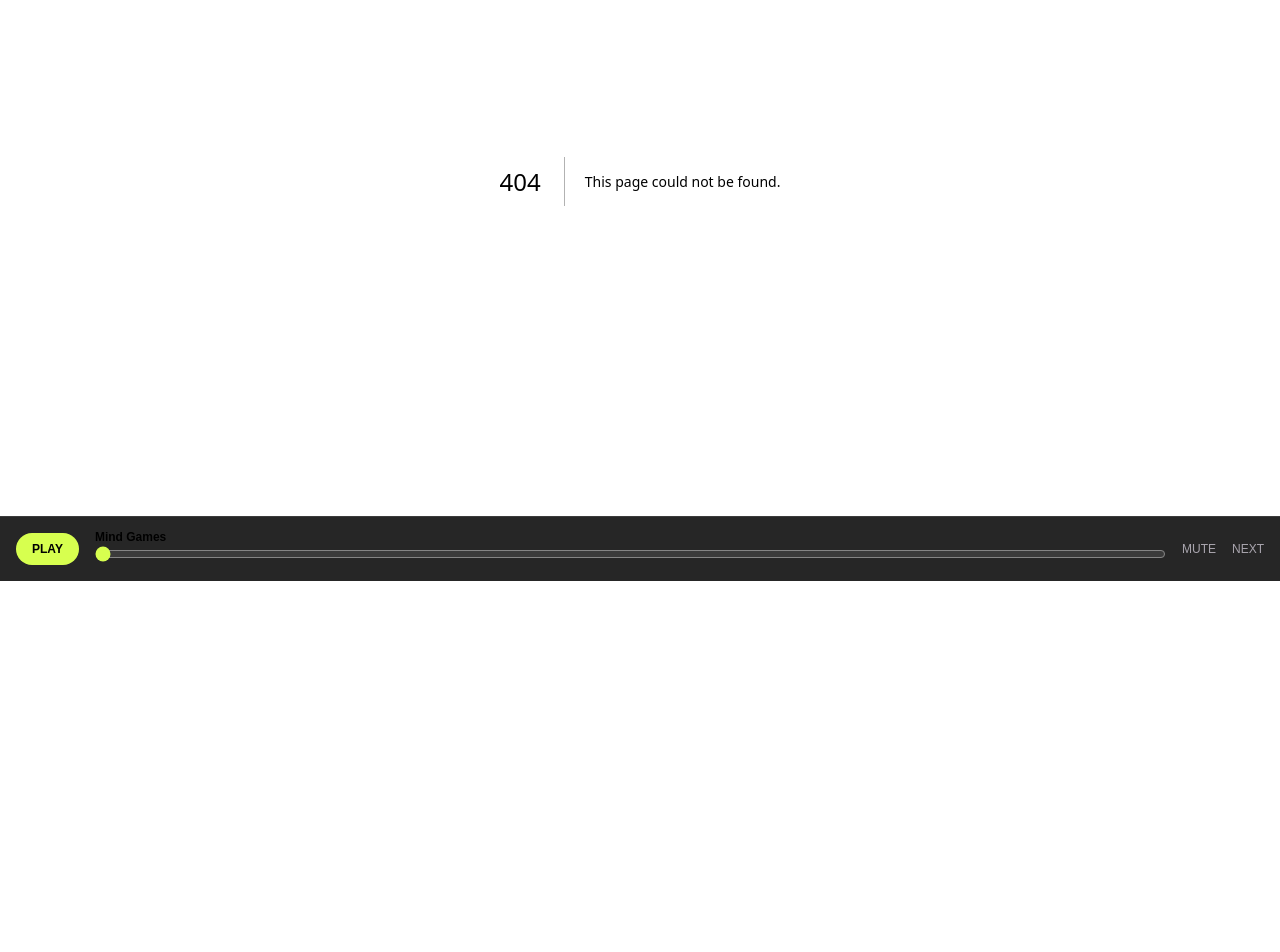
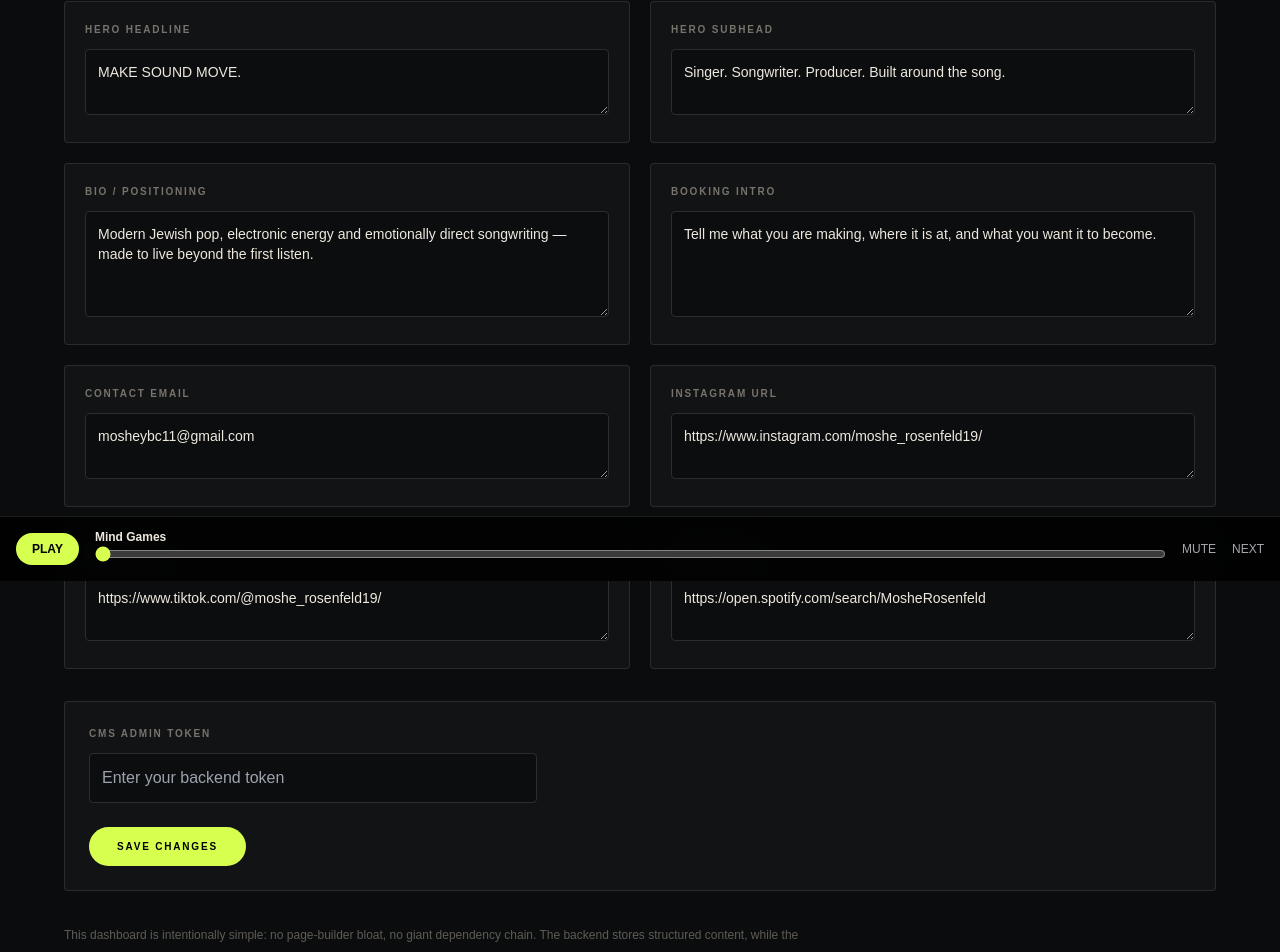
Before and after one commit to mosheshlomorosenfeld-alt/rosenfeld-productions-website, a Next.js app: page /admin in a window 1280 px wide. Before the commit this address had no page. Shown: the part 219-1171 px from the top of the page. Before the commit the page ends 896 px from the top, so only its background shows below. Built offline with nearby package versions, Linux system fonts and the light colour scheme; no server answers.

Commit message:
Add full site content editor dashboard

```diff
--- /dev/null
+++ b/src/app/admin/page.tsx
@@ -0,0 +1,67 @@
+'use client';
+
+import { useState } from 'react';
+
+const CMS_URL = process.env.NEXT_PUBLIC_CMS_URL || 'http://localhost:8787';
+
+const initial = {
+  heroTitle: 'MAKE SOUND MOVE.',
+  heroSubtitle: 'Singer. Songwriter. Producer. Built around the song.',
+  bio: 'Modern Jewish pop, electronic energy and emotionally direct songwriting — made to live beyond the first listen.',
+  email: 'mosheybc11@gmail.com',
+  instagram: 'https://www.instagram.com/moshe_rosenfeld19/',
+  tiktok: 'https://www.tiktok.com/@moshe_rosenfeld19/',
+  spotify: 'https://open.spotify.com/search/MosheRosenfeld',
+  bookingNote: 'Tell me what you are making, where it is at, and what you want it to become.',
+};
+
+export default function AdminPage() {
+  const [data, setData] = useState(initial);
+  const [token, setToken] = useState('');
+  const [message, setMessage] = useState('');
+
+  function change(key: keyof typeof initial, value: string) {
+    setData(current => ({ ...current, [key]: value }));
+  }
+
+  async function save() {
+    setMessage('Saving…');
+    try {
+      const response = await fetch(`${CMS_URL}/api/site`, {
+        method: 'PUT',
+        headers: { 'Content-Type': 'application/json', Authorization: `Bearer ${token}` },
+        body: JSON.stringify(data),
+      });
+      if (!response.ok) throw new Error(await response.text());
+      setMessage('Saved. The public site will use the new content when the CMS is connected.');
+    } catch (error) {
+      setMessage(`Could not save: ${error instanceof Error ? error.message : 'CMS unavailable'}`);
+    }
+  }
+
+  return (
+    <main className="min-h-screen bg-[#0b0c0d] px-5 py-10 text-[#eee9df] md:px-10">
+      <div className="mx-auto max-w-6xl">
+        <header className="flex flex-col gap-5 border-b border-white/10 pb-8 md:flex-row md:items-end md:justify-between">
+          <div><p className="text-[10px] font-bold uppercase tracking-[.3em] text-[#d7ff4f]">Rosenfeld Productions / CMS</p><h1 className="mt-3 text-5xl font-black tracking-[-.06em]">SITE CONTROL.</h1><p className="mt-3 text-sm text-[#85817a]">One place to change the words, links and creative direction.</p></div>
+          <a href="../" className="rounded-full border border-white/15 px-5 py-3 text-[10px] font-bold uppercase tracking-[.16em]">View site ↗</a>
+        </header>
+
+        <section className="mt-10 grid gap-5 md:grid-cols-2">
+          {([
+            ['heroTitle', 'Hero headline'], ['heroSubtitle', 'Hero subhead'], ['bio', 'Bio / positioning'], ['bookingNote', 'Booking intro'], ['email', 'Contact email'], ['instagram', 'Instagram URL'], ['tiktok', 'TikTok URL'], ['spotify', 'Spotify URL'],
+          ] as const).map(([key, label]) => (
+            <label key={key} className="block rounded border border-white/10 bg-[#121314] p-5"><span className="mb-3 block text-[10px] font-bold uppercase tracking-[.18em] text-[#77736d]">{label}</span><textarea value={data[key]} onChange={event => change(key, event.target.value)} rows={key === 'bio' || key === 'bookingNote' ? 4 : 2} className="w-full resize-y rounded border border-[#2b2c2e] bg-[#0c0d0e] p-3 text-sm outline-none focus:border-[#77736d]" /></label>
+          ))}
+        </section>
+
+        <section className="mt-8 rounded border border-white/10 bg-[#121314] p-6">
+          <label className="block max-w-md"><span className="mb-3 block text-[10px] font-bold uppercase tracking-[.18em] text-[#77736d]">CMS admin token</span><input type="password" value={token} onChange={event => setToken(event.target.value)} placeholder="Enter your backend token" className="w-full rounded border border-[#2b2c2e] bg-[#0c0d0e] p-3 outline-none" /></label>
+          <div className="mt-6 flex flex-col gap-4 sm:flex-row sm:items-center"><button onClick={save} className="rounded-full bg-[#d7ff4f] px-7 py-3 text-[10px] font-black uppercase tracking-[.18em] text-black">Save changes</button><span className="text-xs text-[#8b877f]">{message}</span></div>
+        </section>
+
+        <p className="mt-8 max-w-3xl text-xs leading-6 text-[#5f5c57]">This dashboard is intentionally simple: no page-builder bloat, no giant dependency chain. The backend stores structured content, while the public Next.js site remains fast and can fall back to its built-in copy.</p>
+      </div>
+    </main>
+  );
+}
```
